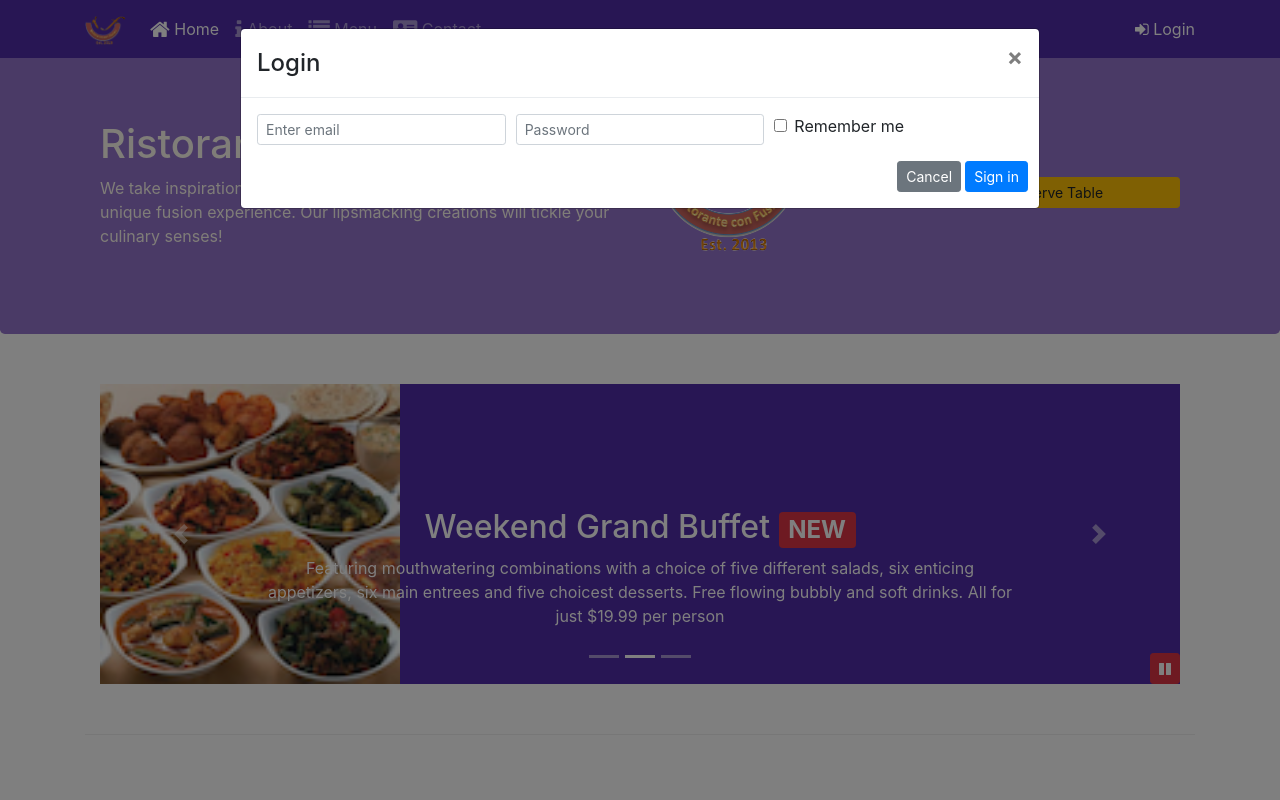
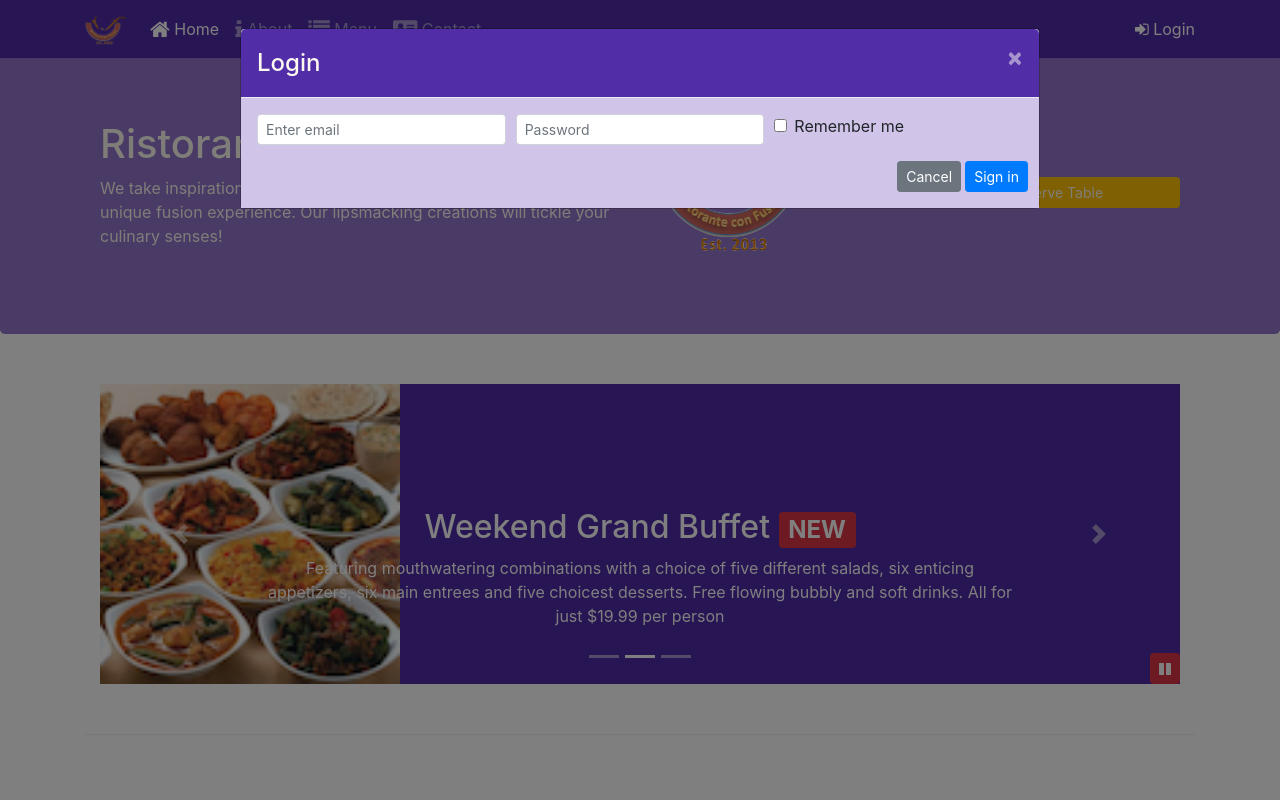
Before and after one commit to masucci/Bootstrap, a website: page index.html in a window 1280 px wide. Both pictures are taken after a click on the link "Login". Shown: the top 800 px of the page. Drawn offline with nearby package versions, Linux system fonts and the light colour scheme.

Commit message:
Assignment 4

```diff
--- a/aboutus.html
+++ b/aboutus.html
@@ -271,6 +271,7 @@
  <script src="node_modules/jquery/dist/jquery.slim.min.js"></script>
  <script src="node_modules/popper.js/dist/umd/popper.min.js"></script>
  <script src="node_modules/bootstrap/dist/js/bootstrap.min.js"></script>
+ <script src="js/script.js"></script>
 
 </body>
 
--- a/css/styles.scss
+++ b/css/styles.scss
@@ -74,3 +74,15 @@ body{
     bottom: 0px;
     z-index: 1;
 }
+
+.modal-header {
+    background: $background-dark;
+    color: floralwhite;
+    .close {
+        color: floralwhite;
+    }
+}
+
+.modal-body {
+    background: $background-pale;
+}
--- a/index.html
+++ b/index.html
@@ -31,7 +31,7 @@
                     <li class="nav-item"><a class="nav-link" href="/contactus.html"><span class="fa fa-address-card fa-lg"></span> Contact</a></li>
                 </ul>
                 <span class="navbar-text">
-                    <a data-toggle = "modal" data-target="#loginModal" >
+                    <a id="loginButton">
                         <span class="fa fa-sign-in"></span>
                         Login
                     </a>
@@ -93,11 +93,8 @@
                 </div>
                 <div class="col-12 col-sm align-self-center">
                     <a class="btn btn-warning btn-sm btn-block" role="button"
-                        data-toggle="modal"
-                        data-target="#reserveModal"
-                        data-html="true" title="Or call us at <br><strong>+852 12345678</strong>"
-                        data-placement="bottom"
-                        href="#reserve-form">Reserve Table</a>
+                        title="Or call us at <br><strong>+852 12345678</strong>"
+                        id="reserve-form">Reserve Table</a>
                 </div>
             </div>
         </div>
@@ -319,25 +316,7 @@
  <script src="node_modules/jquery/dist/jquery.slim.min.js"></script>
  <script src="node_modules/popper.js/dist/umd/popper.min.js"></script>
  <script src="node_modules/bootstrap/dist/js/bootstrap.min.js"></script>
- <script>
-     $(document).ready(function(){
-         $('#mycarousel').carousel({ interval: 2000});
-
-         $('#carouselButton').click(function(){
-             if ($('#carouselButton').children('span').hasClass('fa-pause')) {
-                $('#mycarousel').carousel('pause');
-                $('#carouselButton').children('span').removeClass('fa-pause');
-                $('#carouselButton').children('span').addClass('fa-play')
-             } else {
-                $('#mycarousel').carousel('cycle');
-                $('#carouselButton').children('span').removeClass('fa-play');
-                $('#carouselButton').children('span').addClass('fa-pause')
-             }
-
-         });
-
-     });
- </script>
+  <script src="js/script.js"></script>
 </body>
 
 </html>
--- /dev/null
+++ b/js/script.js
@@ -0,0 +1,25 @@
+$(document).ready(function(){
+    $('#mycarousel').carousel({ interval: 2000});
+
+    $('#carouselButton').click(function(){
+        if ($('#carouselButton').children('span').hasClass('fa-pause')) {
+           $('#mycarousel').carousel('pause');
+           $('#carouselButton').children('span').removeClass('fa-pause');
+           $('#carouselButton').children('span').addClass('fa-play')
+        } else {
+           $('#mycarousel').carousel('cycle');
+           $('#carouselButton').children('span').removeClass('fa-play');
+           $('#carouselButton').children('span').addClass('fa-pause')
+        }
+
+    });
+
+    $('#reserve-form').click(function(){
+       $('#reserveModal').modal()
+   });
+
+   $('#loginButton').click(function(){
+       $('#loginModal').modal()
+   })
+
+});
```
Also changed, not shown: contactus.html (+2 -0 lines), css/styles.css, 1 other file.
